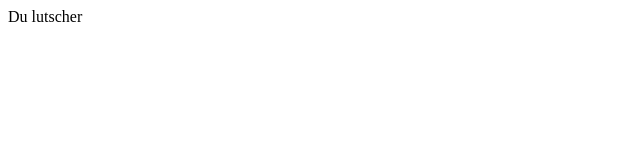
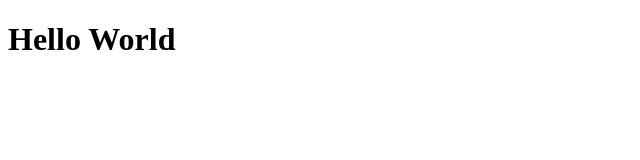
Before and after one commit to ChristophWalter/AdvancedSE, an Electron app: page index.html in a window 800 px wide. Shown: the whole page, without its empty margins (0-640 px from the left). Drawn offline with Linux system fonts and the light colour scheme.

Commit message:
Added Hello World message

```diff
--- a/index.html
+++ b/index.html
@@ -5,6 +5,6 @@
     <title>Hallo Welt</title>
 </head>
 <body>
-Du lutscher
+<h1>Hello World</h1>
 </body>
 </html>
```
